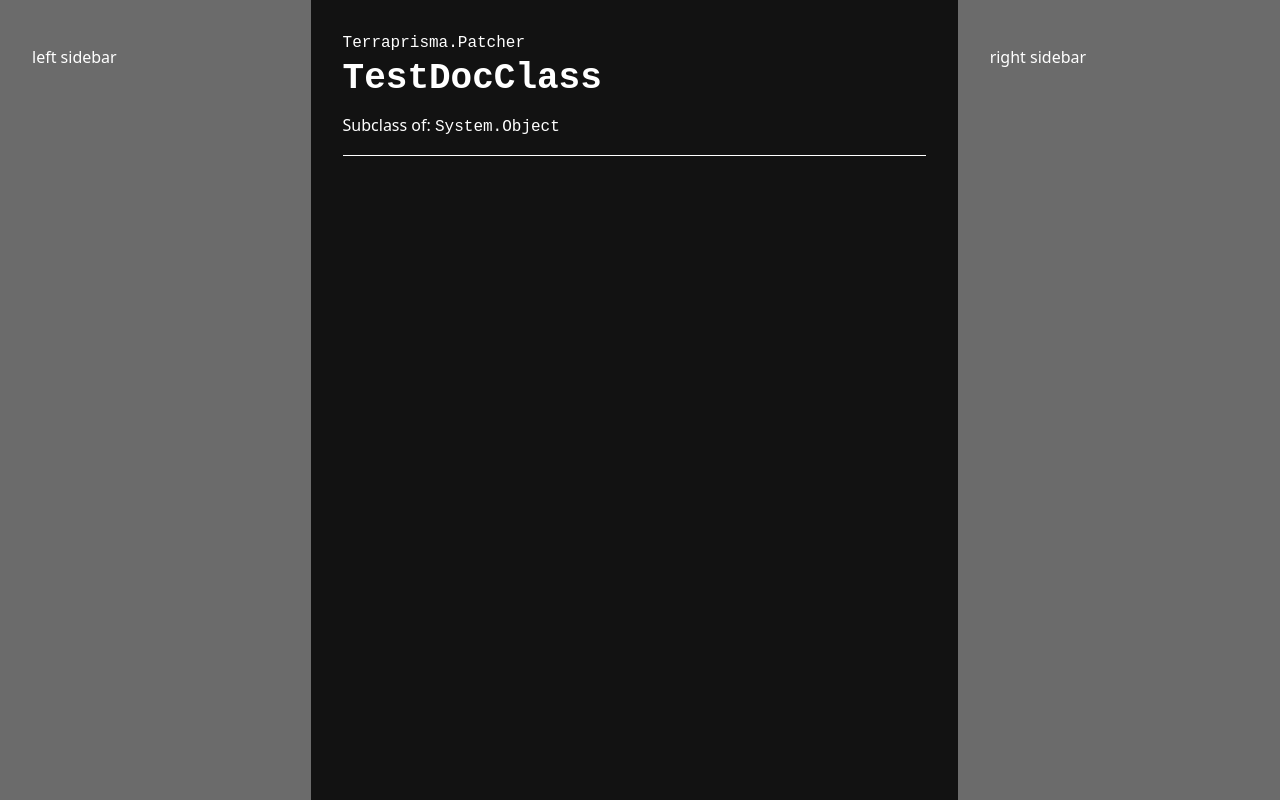
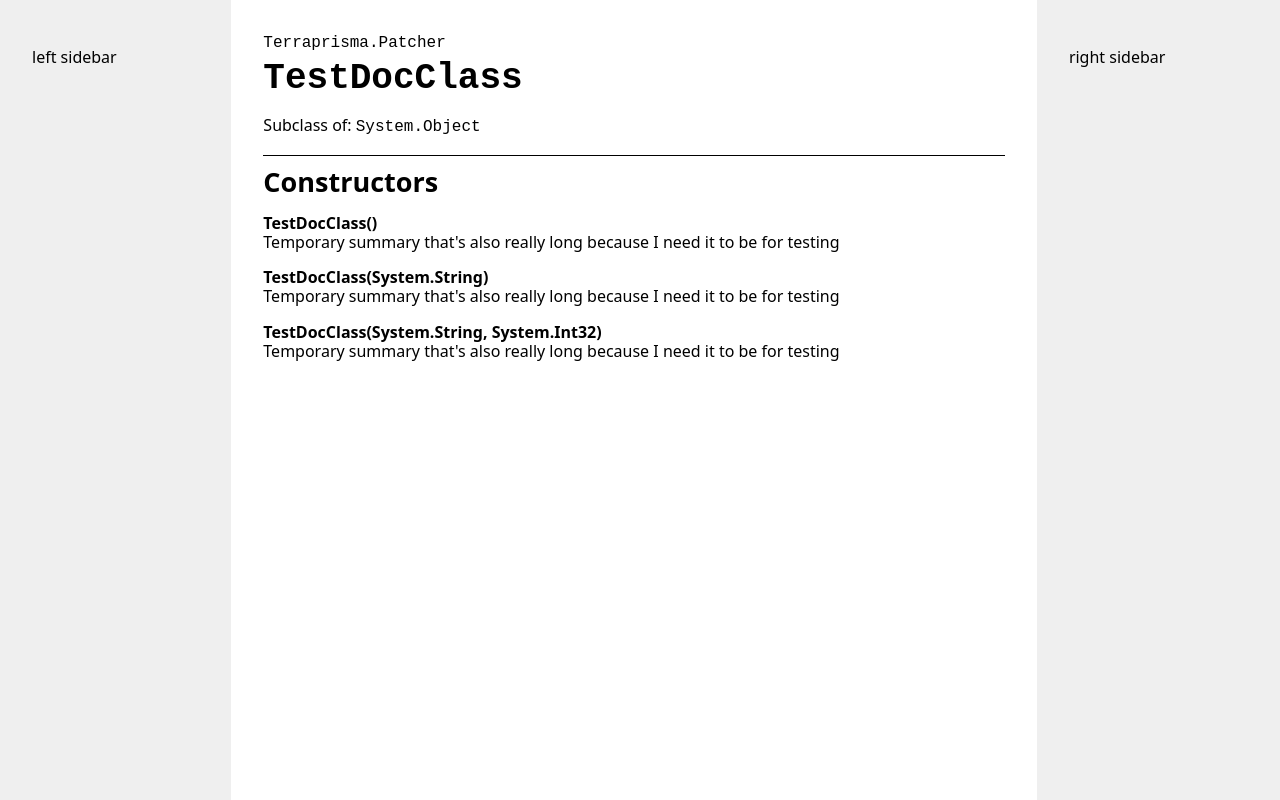
Before and after one commit to terraprisma/terraprisma, a plain HTML site: page docs/content/docs/terraprisma.patcher/terraprisma-patcher-testdocclass.html in a window 1280 px wide. Drawn offline with Linux system fonts and the light colour scheme.

Commit message:
Fix naming and formatting of ctors in ctor table

```diff
--- a/docs/content/docs/terraprisma.patcher/terraprisma-patcher-testdocclass.html
+++ b/docs/content/docs/terraprisma.patcher/terraprisma-patcher-testdocclass.html
@@ -1 +1,13 @@
-<!DOCTYPE html><html><head><link rel="stylesheet" href="/styles-docs.css"><meta name="viewport" content="width=device-width, initial-scale=1"><title>TestDocClass</title></head><body><div class="main-view"><div class="left-sidebar"><p>left sidebar</p></div><main><div class="class-header"><code class="class-header-namespace">Terraprisma.Patcher</code><div class="class-header-classdef"><code>TestDocClass</code></div><p>Subclass of: <code>System.Object</code></p></div></main><div class="right-sidebar"><p>right sidebar</p></div></div></body></html>
+<!DOCTYPE html><html><head><link rel="stylesheet" href="/styles-docs.css"><meta name="viewport" content="width=device-width, initial-scale=1"><title>TestDocClass</title></head><body><div class="main-view"><div class="left-sidebar"><p>left sidebar</p></div><main><div class="class-header"><code class="class-header-namespace">Terraprisma.Patcher</code><div class="class-header-classdef"><code>TestDocClass</code></div><p>Subclass of: <code>System.Object</code></p></div><div class="class-constructors"><table><tr><p>
+    <b>TestDocClass()</b>
+    <br>
+    Temporary summary that's also really long because I need it to be for testing
+</p></tr><tr><p>
+    <b>TestDocClass(System.String)</b>
+    <br>
+    Temporary summary that's also really long because I need it to be for testing
+</p></tr><tr><p>
+    <b>TestDocClass(System.String, System.Int32)</b>
+    <br>
+    Temporary summary that's also really long because I need it to be for testing
+</p></tr></table></div></main><div class="right-sidebar"><p>right sidebar</p></div></div></body></html>
--- a/docs/content/styles-docs.css
+++ b/docs/content/styles-docs.css
@@ -1,5 +1,5 @@
 :root {
-  color-scheme: dark;
+  color-scheme: light dark;
 }
 
 html {
@@ -69,10 +69,6 @@ main {
   font-size: 36px;
 }
 
-.class-summary {
-
-}
-
 .summary::before {
   display: block;
   margin-bottom: 1ch;
@@ -88,3 +84,11 @@ main {
   font-size: 27px;
   content: "Remarks";
 }
+
+.class-constructors::before {
+  display: block;
+  margin-bottom: 1ch;
+  font-weight: bold;
+  font-size: 27px;
+  content: "Constructors";
+}
--- a/docs/src/styles.css
+++ b/docs/src/styles.css
@@ -1,5 +1,5 @@
 :root {
-  color-scheme: dark;
+  color-scheme: light dark;
 }
 
 html {
@@ -69,10 +69,6 @@ main {
   font-size: 36px;
 }
 
-.class-summary {
-
-}
-
 .summary::before {
   display: block;
   margin-bottom: 1ch;
@@ -88,3 +84,11 @@ main {
   font-size: 27px;
   content: "Remarks";
 }
+
+.class-constructors::before {
+  display: block;
+  margin-bottom: 1ch;
+  font-weight: bold;
+  font-size: 27px;
+  content: "Constructors";
+}
```
Also changed, not shown: docs/content/docs/terraprisma.launcher/microsoft-codeanalysis-embeddedattribute.html (+5 -1 lines), docs/content/docs/terraprisma.launcher/system-runtime-compilerservices-nullableattribute.html (+9 -1 lines), docs/content/docs/terraprisma.launcher/system-runtime-compilerservices-nullablecontextattribute.html (+5 -1 lines), docs/content/docs/terraprisma.launcher/system-runtime-compilerservices-refsafetyrulesattribute.html (+5 -1 lines), docs/content/docs/terraprisma.launcher/terraprisma-launcher-program.html (+1 -1 lines), docs/content/docs/terraprisma.patcher/microsoft-codeanalysis-embeddedattribute.html (+5 -1 lines), docs/content/docs/terraprisma.patcher/system-runtime-compilerservices-nullableattribute.html (+9 -1 lines), docs/content/docs/terraprisma.patcher/system-runtime-compilerservices-nullablecontextattribute.html (+5 -1 lines), docs/content/docs/terraprisma.patcher/system-runtime-compilerservices-refsafetyrulesattribute.html (+5 -1 lines), docs/content/docs/terraprisma.patcher/terraprisma-patcher-thisclasshasgenerics-1.html (+5 -1 lines), 1 other file.
